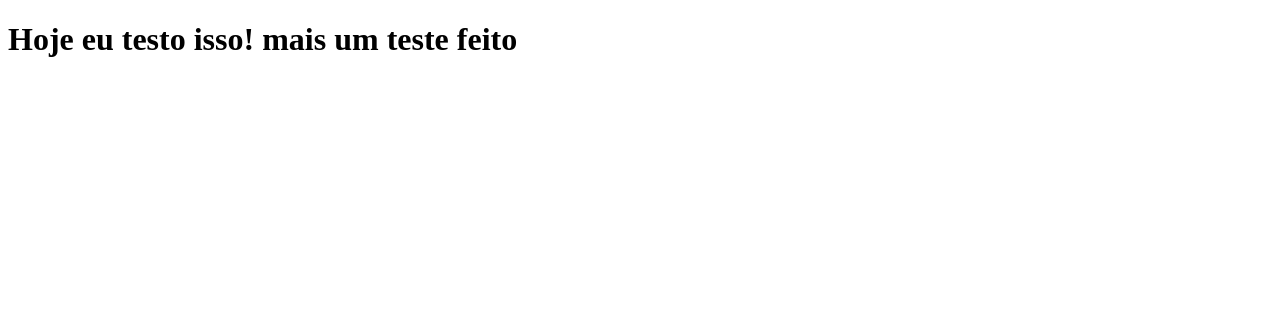
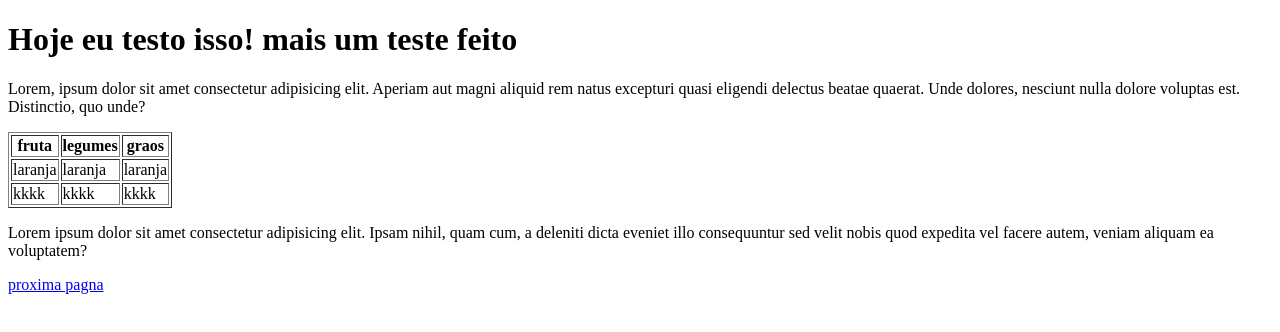
Before and after one commit to rodrigochagas30/teste, a plain HTML site: page exemplo1/exemplo.html in a window 1280 px wide. Drawn offline with Linux system fonts and the light colour scheme.

Commit message:
first commit

```diff
--- a/exemplo1/exemplo.html
+++ b/exemplo1/exemplo.html
@@ -7,6 +7,36 @@
 </head>
 <body>
     <h1>Hoje eu testo isso! mais um teste feito</h1>
+    <p>Lorem, ipsum dolor sit amet consectetur adipisicing elit. Aperiam aut magni aliquid rem natus excepturi quasi eligendi delectus beatae quaerat. Unde dolores, nesciunt nulla dolore voluptas est. Distinctio, quo unde?</p>
+
+    <table border="1">
+        <thead>
+            <th>fruta</th>
+            <th>legumes</th>
+            <th>graos</th>
+        </thead>
+
+        <tbody>
+            <tr>
+                <td>laranja</td>
+                <td>laranja</td>
+                <td>laranja</td>
+            </tr>
+
+        </tbody>
+
+        <tfoot>
+            <tr>
+                <td>kkkk</td>
+                <td>kkkk</td>
+                <td>kkkk</td>
+            </tr>
+
+        </tfoot>
+    </table>
+
+    <p>Lorem ipsum dolor sit amet consectetur adipisicing elit. Ipsam nihil, quam cum, a deleniti dicta eveniet illo consequuntur sed velit nobis quod expedita vel facere autem, veniam aliquam ea voluptatem?</p>
+    <a href="exmplo2.html">proxima pagna</a>
 
 </body>
 </html>
```
Also changed, not shown: exemplo1/exmplo2.html (added, +18 -0 lines).
